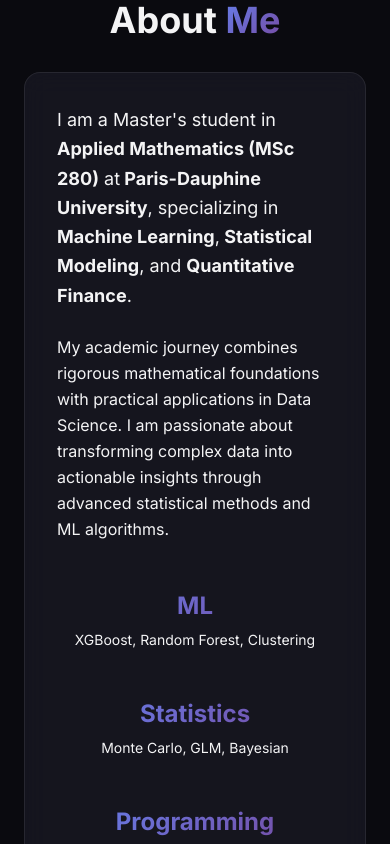
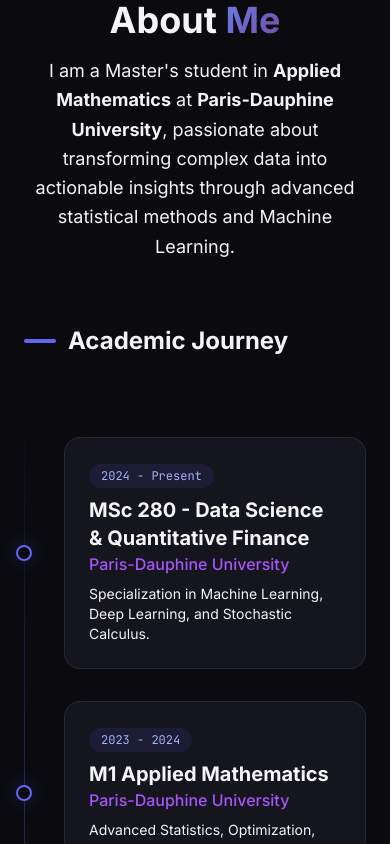
Before and after one commit to latifo01/portofolio, a Next.js app: page / in a window 390 px wide. Shown: the part 940-1784 px from the top of the page. Built offline with nearby package versions, Linux system fonts and the light colour scheme.

Commit message:
Améliorations sur les design

```diff
--- a/src/app/page.tsx
+++ b/src/app/page.tsx
@@ -1,13 +1,16 @@
+
 "use client";
 
-import { motion } from "framer-motion";
-import { Github, Linkedin, Mail, ChevronDown, ExternalLink } from "lucide-react";
+import { useState } from "react";
+import { motion, AnimatePresence } from "framer-motion";
+import { Github, Linkedin, Mail, ChevronDown } from "lucide-react";
 import Link from "next/link";
-import Image from "next/image";
 import Navbar from "@/components/Navbar";
 import ProjectCard from "@/components/ProjectCard";
 import Footer from "@/components/Footer";
 import AnimatedBackground from "@/components/AnimatedBackground";
+import Skills from "@/components/Skills";
+import Timeline from "@/components/Timeline";
 
 interface Project {
     id: string;
@@ -20,6 +23,7 @@ interface Project {
     gif?: string;
     github: string;
     demoUrl?: string;
+    categories: string[];
 }
 
 const projects: Project[] = [
@@ -32,6 +36,7 @@ const projects: Project[] = [
         featured: true,
         image: "/projects/credit-risk-architecture.png",
         github: "https://github.com/latifo01/credit-risk-modelling",
+        categories: ["ml", "finance"],
     },
     {
         id: "customer-segmentation",
@@ -43,6 +48,7 @@ const projects: Project[] = [
         image: "/projects/segmentation.png",
         github: "https://github.com/latifo01/customer-segmentation",
         demoUrl: "https://ibrahimabdelatif-segmentation-des-clients.share.connect.posit.cloud",
+        categories: ["ml"],
     },
     {
         id: "reinforcement-learning",
@@ -54,6 +60,7 @@ const projects: Project[] = [
         image: "/projects/value_iteration.png",
         gif: "/projects/robot_simulation.png",
         github: "https://github.com/latifo01/reinforcement-learning-mdp",
+        categories: ["ml", "math"],
     },
     {
         id: "monte-carlo-methods",
@@ -65,6 +72,7 @@ const projects: Project[] = [
         image: "/projects/sampling_process.gif",
         gif: "/projects/importance_sampling.gif",
         github: "https://github.com/latifo01/monte-carlo-methods",
+        categories: ["math", "finance"],
     },
     {
         id: "bike-sharing-glm",
@@ -75,6 +83,7 @@ const projects: Project[] = [
         featured: false,
         image: "/projects/bike-sharing-models.png",
         github: "https://github.com/latifo01/bike-sharing-prediction",
+        categories: ["ml"],
     },
 ];
 
@@ -84,8 +93,19 @@ const stats = [
     { label: "Lines of Code", value: "15k+" },
 ];
 
+const FILTER_CATEGORIES = [
+    { id: "all", label: "All Projects" },
+    { id: "ml", label: "Machine Learning" },
+    { id: "finance", label: "Finance" },
+    { id: "math", label: "Math & Stats" },
+];
+
 export default function Home() {
-    const featuredProjects = projects.filter((p) => p.featured);
+    const [activeCategory, setActiveCategory] = useState("all");
+
+    const filteredProjects = projects.filter((project) =>
+        activeCategory === "all" ? true : project.categories.includes(activeCategory)
+    );
 
     return (
         <main className="min-h-screen relative">
@@ -123,7 +143,7 @@ export default function Home() {
                         transition={{ delay: 0.4 }}
                         className="text-xl md:text-2xl text-foreground/70 mb-4 font-light"
                     >
-                        Data Scientist – Spécialisation ML & GenAI
+                        Data Scientist – Spécialisation <span className="text-primary-light font-medium">ML & GenAI</span>
                     </motion.p>
 
                     <motion.p
@@ -144,7 +164,7 @@ export default function Home() {
                     >
                         {stats.map((stat, i) => (
                             <div key={i} className="text-center">
-                                <div className="text-3xl font-bold gradient-text">{stat.value}</div>
+                                <div className="text-3xl font-bold gradient-text font-mono">{stat.value}</div>
                                 <div className="text-sm text-foreground/50">{stat.label}</div>
                             </div>
                         ))}
@@ -198,57 +218,8 @@ export default function Home() {
                 </motion.div>
             </section>
 
-            {/* About Me Section */}
+            {/* About Me Section - Refactored */}
             <section id="about" className="py-24 px-6 bg-background-secondary/30">
-                <div className="max-w-4xl mx-auto">
-                    <motion.div
-                        initial={{ opacity: 0, y: 20 }}
-                        whileInView={{ opacity: 1, y: 0 }}
-                        viewport={{ once: true }}
-                        className="text-center mb-8"
-                    >
-                        <h2 className="text-4xl font-bold mb-4">
-                            About <span className="gradient-text">Me</span>
-                        </h2>
-                    </motion.div>
-
-                    <motion.div
-                        initial={{ opacity: 0, y: 20 }}
-                        whileInView={{ opacity: 1, y: 0 }}
-                        viewport={{ once: true }}
-                        transition={{ delay: 0.2 }}
-                        className="glass-card p-8"
-                    >
-                        <p className="text-foreground/80 leading-relaxed text-lg mb-6">
-                            I am a Master&apos;s student in <strong>Applied Mathematics (MSc 280)</strong> at
-                            <strong> Paris-Dauphine University</strong>, specializing in <strong>Machine Learning</strong>,
-                            <strong> Statistical Modeling</strong>, and <strong>Quantitative Finance</strong>.
-                        </p>
-                        <p className="text-foreground/70 leading-relaxed mb-6">
-                            My academic journey combines rigorous mathematical foundations with practical
-                            applications in Data Science. I am passionate about transforming complex data
-                            into actionable insights through advanced statistical methods and ML algorithms.
-                        </p>
-                        <div className="grid md:grid-cols-3 gap-4 mt-8">
-                            <div className="text-center p-4 bg-background/50 rounded-lg">
-                                <div className="text-2xl font-bold gradient-text mb-2">ML</div>
-                                <div className="text-sm text-foreground/60">XGBoost, Random Forest, Clustering</div>
-                            </div>
-                            <div className="text-center p-4 bg-background/50 rounded-lg">
-                                <div className="text-2xl font-bold gradient-text mb-2">Statistics</div>
-                                <div className="text-sm text-foreground/60">Monte Carlo, GLM, Bayesian</div>
-                            </div>
-                            <div className="text-center p-4 bg-background/50 rounded-lg">
-                                <div className="text-2xl font-bold gradient-text mb-2">Programming</div>
-                                <div className="text-sm text-foreground/60">Python, R, C++, SQL</div>
-                            </div>
-                        </div>
-                    </motion.div>
-                </div>
-            </section>
-
-            {/* Featured Projects */}
-            <section id="projects" className="py-24 px-6">
                 <div className="max-w-6xl mx-auto">
                     <motion.div
                         initial={{ opacity: 0, y: 20 }}
@@ -257,26 +228,85 @@ export default function Home() {
                         className="text-center mb-16"
                     >
                         <h2 className="text-4xl font-bold mb-4">
-                            Featured <span className="gradient-text">Projects</span>
+                            About <span className="gradient-text">Me</span>
                         </h2>
-                        <p className="text-foreground/60 max-w-2xl mx-auto">
-                            A selection of my best work in Machine Learning, Data Science, and Applied Mathematics.
+                        <p className="text-foreground/70 max-w-3xl mx-auto leading-relaxed text-lg">
+                            I am a Master&apos;s student in <strong>Applied Mathematics</strong> at <strong>Paris-Dauphine University</strong>,
+                            passionate about transforming complex data into actionable insights through advanced statistical methods and Machine Learning.
                         </p>
                     </motion.div>
 
-                    <div className="grid md:grid-cols-2 lg:grid-cols-3 gap-6">
-                        {featuredProjects.map((project, i) => (
+                    <div className="grid lg:grid-cols-2 gap-12 mb-16">
+                        {/* Timeline Column */}
+                        <div>
+                            <h3 className="text-2xl font-bold mb-8 flex items-center gap-3">
+                                <span className="w-8 h-1 bg-primary rounded-full"></span>
+                                Academic Journey
+                            </h3>
+                            <Timeline />
+                        </div>
+
+                        {/* Skills Column */}
+                        <div>
+                            <h3 className="text-2xl font-bold mb-8 flex items-center gap-3">
+                                <span className="w-8 h-1 bg-secondary rounded-full"></span>
+                                Technical Arsenal
+                            </h3>
+                            <Skills />
+                        </div>
+                    </div>
+                </div>
+            </section>
+
+            {/* Featured Projects with Filters */}
+            <section id="projects" className="py-24 px-6">
+                <div className="max-w-6xl mx-auto">
                     <motion.div
-                                key={project.id}
                         initial={{ opacity: 0, y: 20 }}
                         whileInView={{ opacity: 1, y: 0 }}
                         viewport={{ once: true }}
-                                transition={{ delay: i * 0.1 }}
+                        className="text-center mb-12"
+                    >
+                        <h2 className="text-4xl font-bold mb-6">
+                            Featured <span className="gradient-text">Projects</span>
+                        </h2>
+
+                        {/* Filter Buttons */}
+                        <div className="flex flex-wrap justify-center gap-4 mb-8">
+                            {FILTER_CATEGORIES.map((category) => (
+                                <button
+                                    key={category.id}
+                                    onClick={() => setActiveCategory(category.id)}
+                                    className={`px-6 py-2 rounded-full text-sm font-medium transition-all duration-300 ${activeCategory === category.id
+                                            ? "bg-primary text-white shadow-[0_0_20px_rgba(99,102,241,0.5)]"
+                                            : "glass-card hover:bg-white/10 text-foreground/70"
+                                        }`}
+                                >
+                                    {category.label}
+                                </button>
+                            ))}
+                        </div>
+                    </motion.div>
+
+                    <motion.div
+                        layout
+                        className="grid md:grid-cols-2 lg:grid-cols-3 gap-6"
+                    >
+                        <AnimatePresence mode="popLayout">
+                            {filteredProjects.map((project) => (
+                                <motion.div
+                                    key={project.id}
+                                    layout
+                                    initial={{ opacity: 0, scale: 0.9 }}
+                                    animate={{ opacity: 1, scale: 1 }}
+                                    exit={{ opacity: 0, scale: 0.9 }}
+                                    transition={{ duration: 0.3 }}
                                 >
                                     <ProjectCard project={project} />
                                 </motion.div>
                             ))}
-                    </div>
+                        </AnimatePresence>
+                    </motion.div>
 
                     <motion.div
                         initial={{ opacity: 0 }}
@@ -292,34 +322,6 @@ export default function Home() {
                             <ChevronDown className="w-4 h-4 rotate-[-90deg]" />
                         </Link>
                     </motion.div>
-                </div>
-            </section>
-
-            {/* All Projects Preview */}
-            <section className="py-24 px-6 bg-background-secondary/30">
-                <div className="max-w-6xl mx-auto">
-                    <motion.h2
-                        initial={{ opacity: 0, y: 20 }}
-                        whileInView={{ opacity: 1, y: 0 }}
-                        viewport={{ once: true }}
-                        className="text-3xl font-bold mb-12 text-center"
-                    >
-                        More <span className="gradient-text">Work</span>
-                    </motion.h2>
-
-                    <div className="grid md:grid-cols-2 gap-6">
-                        {projects.filter(p => !p.featured).map((project, i) => (
-                            <motion.div
-                                key={project.id}
-                                initial={{ opacity: 0, y: 20 }}
-                                whileInView={{ opacity: 1, y: 0 }}
-                                viewport={{ once: true }}
-                                transition={{ delay: i * 0.1 }}
-                            >
-                                <ProjectCard project={project} compact />
-                            </motion.div>
-                        ))}
-                    </div>
                 </div>
             </section>
 
--- a/src/components/Footer.tsx
+++ b/src/components/Footer.tsx
@@ -83,10 +83,8 @@ export default function Footer() {
 
                 {/* Copyright */}
                 <div className="mt-12 pt-6 border-t border-border text-center text-sm text-foreground/40">
-                    <p className="flex items-center justify-center gap-1">
-                        © {new Date().getFullYear()} Ibrahim Youssouf ABDELATIF. Built with
-                        <Heart className="w-4 h-4 text-red-500" />
-                        using Next.js
+                    <p>
+                        &copy; {new Date().getFullYear()} Ibrahim Youssouf ABDELATIF. All Rights Reserved.
                     </p>
                 </div>
             </div>
--- /dev/null
+++ b/src/components/Skills.tsx
@@ -0,0 +1,83 @@
+
+"use client";
+
+import { motion } from "framer-motion";
+
+interface Skill {
+    name: string;
+    level: number; // 1-5 or percentage
+    category: "ml" | "math" | "tools";
+}
+
+const skills: Skill[] = [
+    // Machine Learning & AI
+    { name: "XGBoost / LightGBM", level: 90, category: "ml" },
+    { name: "Scikit-Learn", level: 95, category: "ml" },
+    { name: "Deep Learning (Keras/PyTorch)", level: 85, category: "ml" },
+    { name: "NLP (Transformers)", level: 80, category: "ml" },
+
+    // Mathematics & Statistics
+    { name: "Monte Carlo Simulation", level: 90, category: "math" },
+    { name: "Stochastic Calculus", level: 85, category: "math" },
+    { name: "Time Series Analysis", level: 85, category: "math" },
+    { name: "Bayesian Statistics", level: 80, category: "math" },
+
+    // Programming & Tools
+    { name: "Python", level: 95, category: "tools" },
+    { name: "R / Shiny", level: 90, category: "tools" },
+    { name: "C++", level: 75, category: "tools" },
+    { name: "SQL", level: 85, category: "tools" },
+    { name: "Git", level: 80, category: "tools" },
+];
+
+const categories = {
+    ml: "Machine Learning & AI",
+    math: "Mathematics & Statistics",
+    tools: "Programming & Tools",
+};
+
+export default function Skills() {
+    return (
+        <div className="grid md:grid-cols-3 gap-8">
+            {(Object.keys(categories) as Array<keyof typeof categories>).map((category, idx) => (
+                <motion.div
+                    key={category}
+                    initial={{ opacity: 0, y: 20 }}
+                    whileInView={{ opacity: 1, y: 0 }}
+                    viewport={{ once: true }}
+                    transition={{ delay: idx * 0.2 }}
+                    className="glass-card p-6"
+                >
+                    <h3 className="text-xl font-bold mb-6 gradient-text text-center">
+                        {categories[category]}
+                    </h3>
+                    <div className="space-y-4">
+                        {skills
+                            .filter((s) => s.category === category)
+                            .map((skill) => (
+                                <div key={skill.name}>
+                                    <div className="flex justify-between mb-1">
+                                        <span className="text-sm font-code text-foreground/80">
+                                            {skill.name}
+                                        </span>
+                                        <span className="text-xs text-foreground/40 font-code">
+                                            {skill.level}%
+                                        </span>
+                                    </div>
+                                    <div className="h-1.5 bg-background-secondary rounded-full overflow-hidden">
+                                        <motion.div
+                                            initial={{ width: 0 }}
+                                            whileInView={{ width: `${skill.level}%` }}
+                                            viewport={{ once: true }}
+                                            transition={{ duration: 1, delay: 0.5 }}
+                                            className="h-full bg-accent-gradient"
+                                        />
+                                    </div>
+                                </div>
+                            ))}
+                    </div>
+                </motion.div>
+            ))}
+        </div>
+    );
+}
--- /dev/null
+++ b/src/components/Timeline.tsx
@@ -0,0 +1,81 @@
+
+"use client";
+
+import { motion } from "framer-motion";
+
+interface TimelineItem {
+    year: string;
+    title: string;
+    organization: string;
+    description: string;
+    type: "education" | "experience";
+}
+
+const timelineData: TimelineItem[] = [
+    {
+        year: "2024 - Present",
+        title: "MSc 280 - Data Science & Quantitative Finance",
+        organization: "Paris-Dauphine University",
+        description: "Specialization in Machine Learning, Deep Learning, and Stochastic Calculus.",
+        type: "education",
+    },
+    {
+        year: "2023 - 2024",
+        title: "M1 Applied Mathematics",
+        organization: "Paris-Dauphine University",
+        description: "Advanced Statistics, Optimization, and Probability Theory.",
+        type: "education",
+    },
+    {
+        year: "2020 - 2023",
+        title: "BSc in Applied Mathematics",
+        organization: "Paris-Dauphine University",
+        description: "Foundations of Mathematics and Computer Science.",
+        type: "education",
+    },
+];
+
+export default function Timeline() {
+    return (
+        <div className="relative max-w-3xl mx-auto py-12">
+            {/* Vertical Line */}
+            <div className="absolute left-0 md:left-1/2 md:-translate-x-1/2 top-0 bottom-0 w-px bg-gradient-to-b from-transparent via-primary/30 to-transparent" />
+
+            {timelineData.map((item, index) => (
+                <motion.div
+                    key={index}
+                    initial={{ opacity: 0, y: 20 }}
+                    whileInView={{ opacity: 1, y: 0 }}
+                    viewport={{ once: true }}
+                    transition={{ delay: index * 0.2 }}
+                    className={`relative flex items-center justify-between mb-8 md:mb-12 ${index % 2 === 0 ? "md:flex-row-reverse" : "md:flex-row"
+                        }`}
+                >
+                    {/* Dot on the line */}
+                    <div className="absolute left-0 md:left-1/2 transform -translate-x-1/2 w-4 h-4 rounded-full bg-background border-2 border-primary glow z-10" />
+
+                    {/* Content */}
+                    <div className="ml-10 md:ml-0 md:w-[45%]">
+                        <div className="glass-card p-6 relative">
+                            <span className="inline-block px-3 py-1 mb-2 text-xs font-code text-primary-light bg-primary/10 rounded-full">
+                                {item.year}
+                            </span>
+                            <h3 className="text-xl font-bold text-foreground">{item.title}</h3>
+                            <div className="text-secondary font-medium mb-2">{item.organization}</div>
+                            <p className="text-sm text-foreground/70">{item.description}</p>
+
+                            {/* Connector Line for Desktop */}
+                            <div
+                                className={`hidden md:block absolute top-1/2 -translate-y-1/2 w-4 h-px bg-primary/30 ${index % 2 === 0 ? "-right-4" : "-left-4"
+                                    }`}
+                            />
+                        </div>
+                    </div>
+
+                    {/* Empty space for the other side */}
+                    <div className="hidden md:block md:w-[45%]" />
+                </motion.div>
+            ))}
+        </div>
+    );
+}
```
Also changed, not shown: src/app/theory/page.tsx (+39 -25 lines), src/components/MathBlock.tsx (added, +26 -0 lines). Lines whose indentation alone changed are shown as unchanged.
